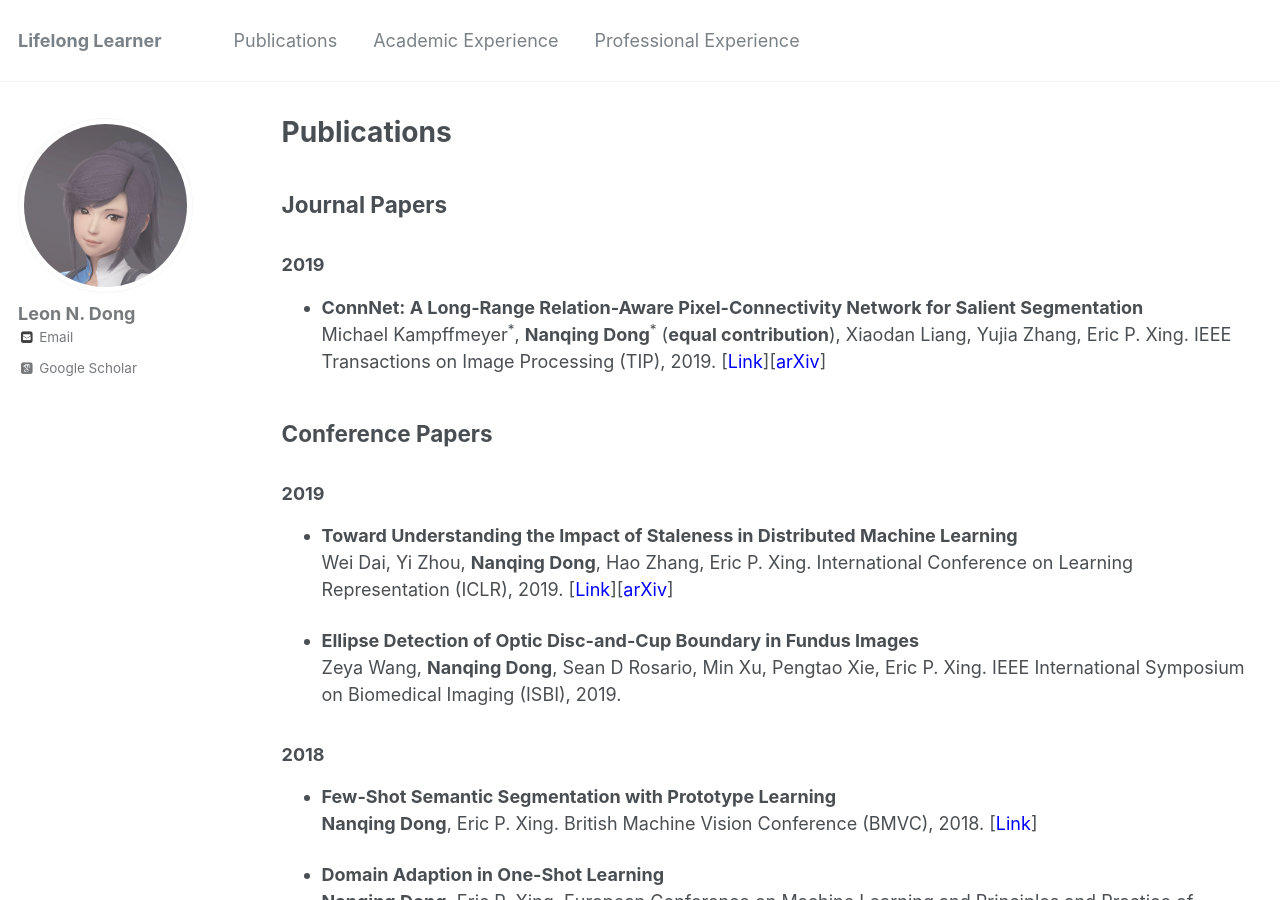
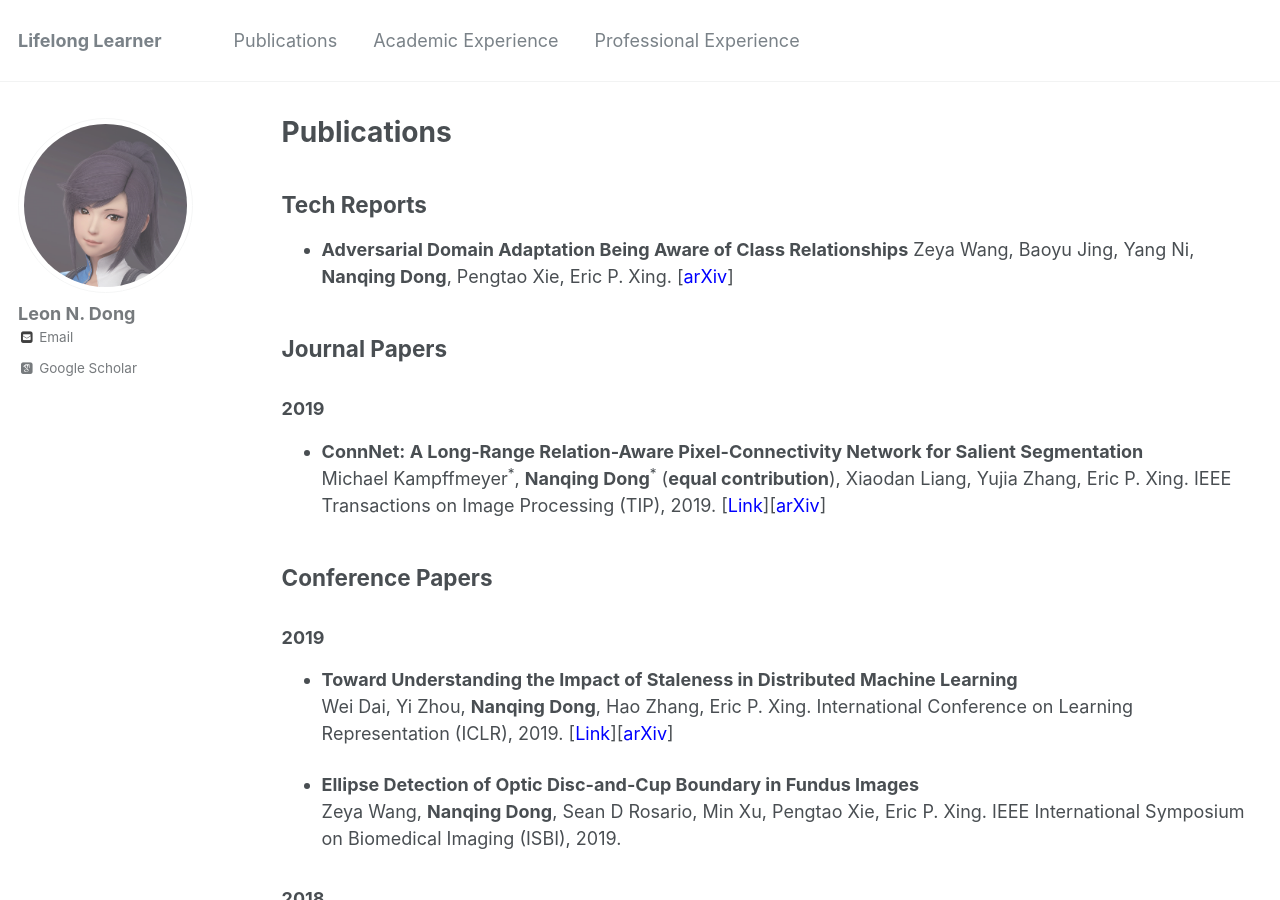
Before and after one commit to eveningdong/eveningdong.github.io, a Jekyll site: the page built from _pages/publications.md, in a window 1280 px wide and 900 px high. Built offline with Jekyll 4.4.1, drawn with Linux system fonts in a browser that asks for light colours; some web fonts are replaced.

Commit message:
update publication

```diff
--- a/_pages/publications.md
+++ b/_pages/publications.md
@@ -4,6 +4,10 @@ title: "Publications"
 permalink: /publications/
 author_profile: true
 ---
+
+## Tech Reports
+* **Adversarial Domain Adaptation Being Aware of Class Relationships**
+  Zeya Wang, Baoyu Jing, Yang Ni, **Nanqing Dong**, Pengtao Xie, Eric P. Xing. [[<span style="color:blue">arXiv</span>]](https://arxiv.org/pdf/1905.11931.pdf)
 
 ## Journal Papers
 ### 2019
```
